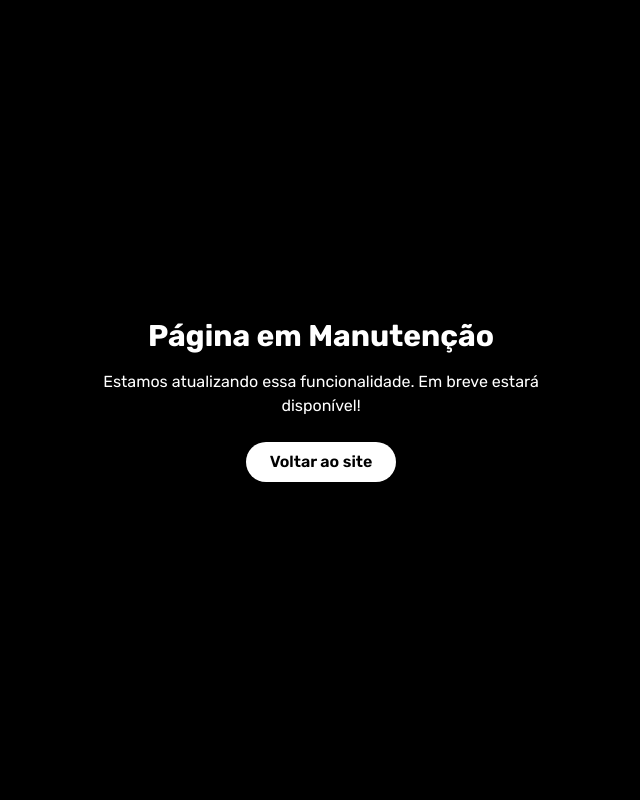
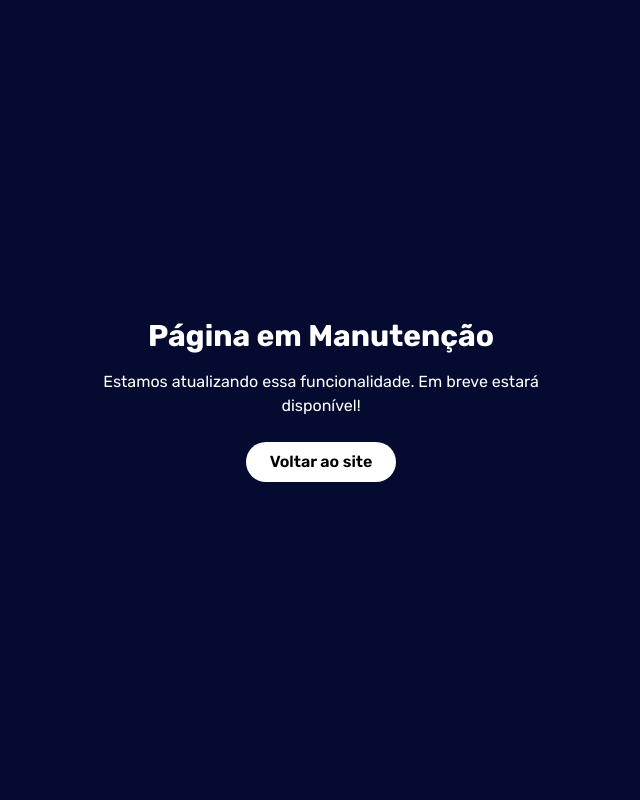
Before and after one commit to luanamessias12/frontend-conexao, a Next.js app: page / in a window 1280 px wide. Both pictures are taken after a click on the button "Entrar". Shown: the top 800 px of the page, without its empty margins (319-959 px from the left). Built offline with nearby package versions, Linux system fonts and the light colour scheme.

Commit message:
header alterações

```diff
--- a/src/app/(site)/components/Header.tsx
+++ b/src/app/(site)/components/Header.tsx
@@ -33,7 +33,7 @@ export default function Header() {
       </header>
 
       {showMaintenance && (
-        <div className="fixed inset-0 bg-black bg-opacity-90 z-50 flex flex-col items-center justify-center p-6 text-white text-center">
+        <div className="fixed inset-0 bg-[rgb(5,11,48)] bg-opacity-90 z-50 flex flex-col items-center justify-center p-6 text-white text-center">
           <h2 className="text-3xl font-bold mb-4">Página em Manutenção</h2>
           <p className="mb-6 max-w-md">Estamos atualizando essa funcionalidade. Em breve estará disponível!</p>
           <button
```
